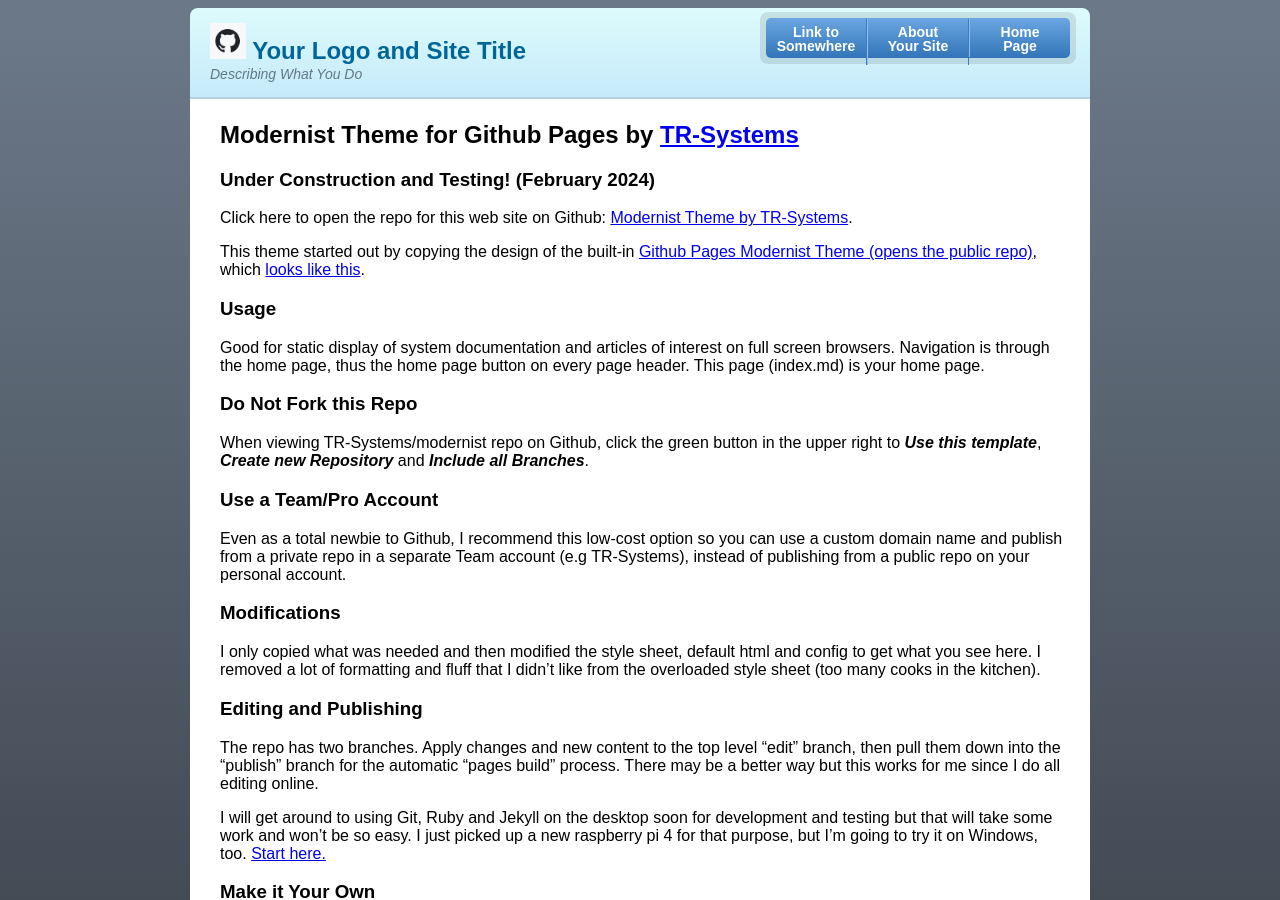
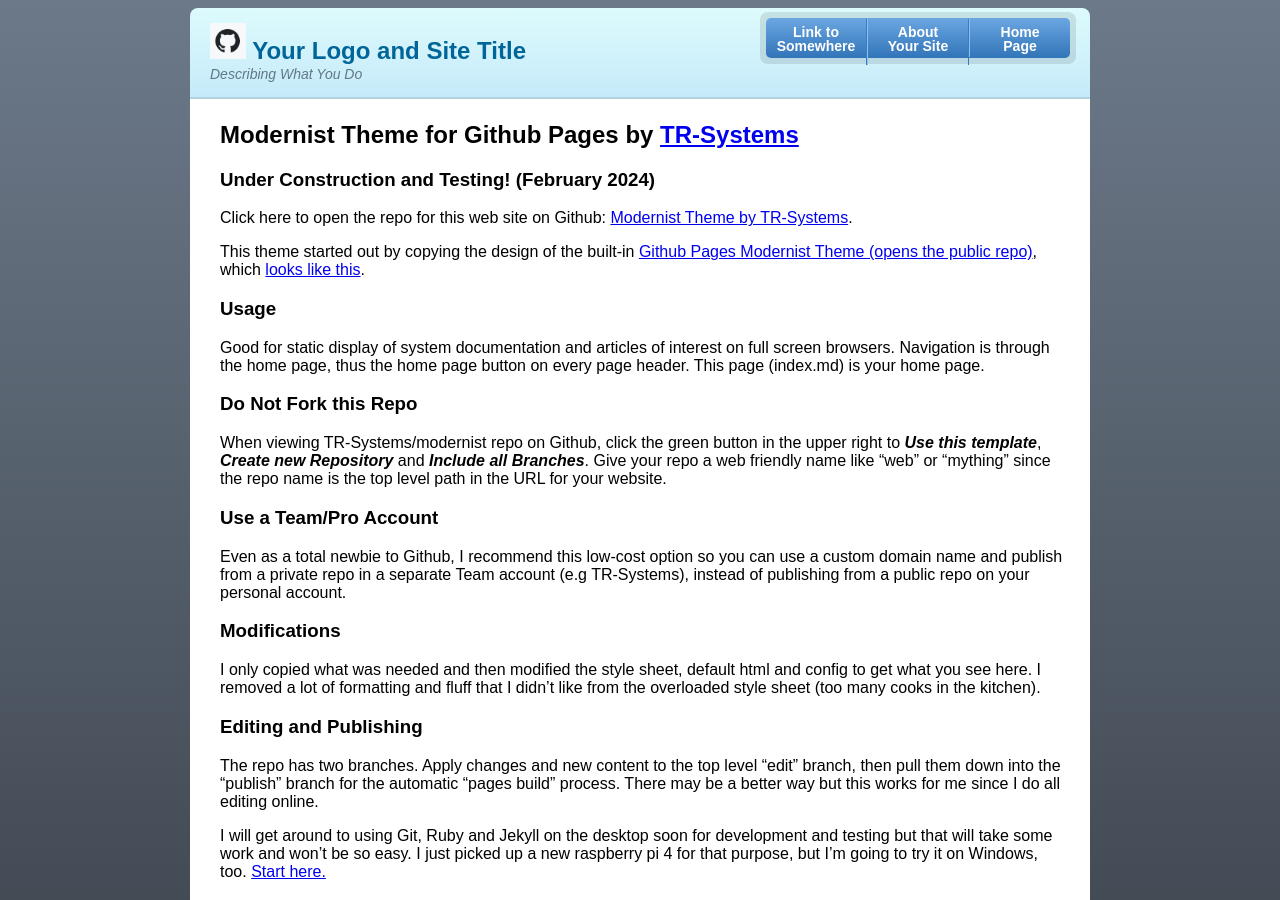
Before and after one commit to TR-Systems/modernist, a Jekyll site: the page built from index.md, in a window 1280 px wide and 900 px high. Built offline with Jekyll 4.4.1, drawn with Linux system fonts in a browser that asks for light colours; our own code applies the rules of GitHub Pages for plain Markdown files.

Commit message:
Update index.md

```diff
--- a/index.md
+++ b/index.md
@@ -9,7 +9,7 @@
 Good for static display of system documentation and articles of interest on full screen browsers. Navigation is through the home page, thus the home page button on every page header. This page (index.md) is your home page.
 
 ### Do Not Fork this Repo
-When viewing TR-Systems/modernist repo on Github, click the green button in the upper right to ***Use this template***, ***Create new Repository*** and ***Include all Branches***.
+When viewing TR-Systems/modernist repo on Github, click the green button in the upper right to ***Use this template***, ***Create new Repository*** and ***Include all Branches***. Give your repo a web friendly name like "web" or "mything" since the repo name is the top level path in the URL for your website.
 
 ### Use a Team/Pro Account
 Even as a total newbie to Github, I recommend this low-cost option so you can use a custom domain name and publish from a private repo in a separate Team account (e.g TR-Systems), instead of publishing from a public repo on your personal account.
```
